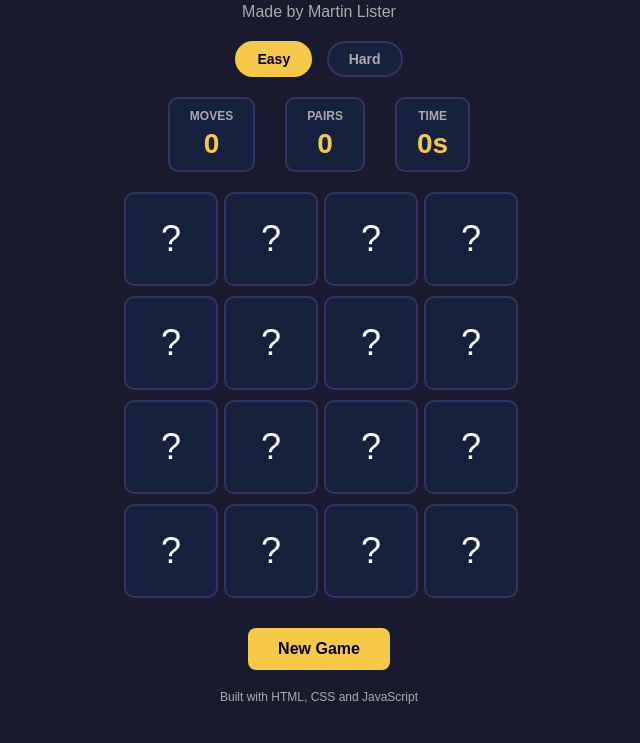
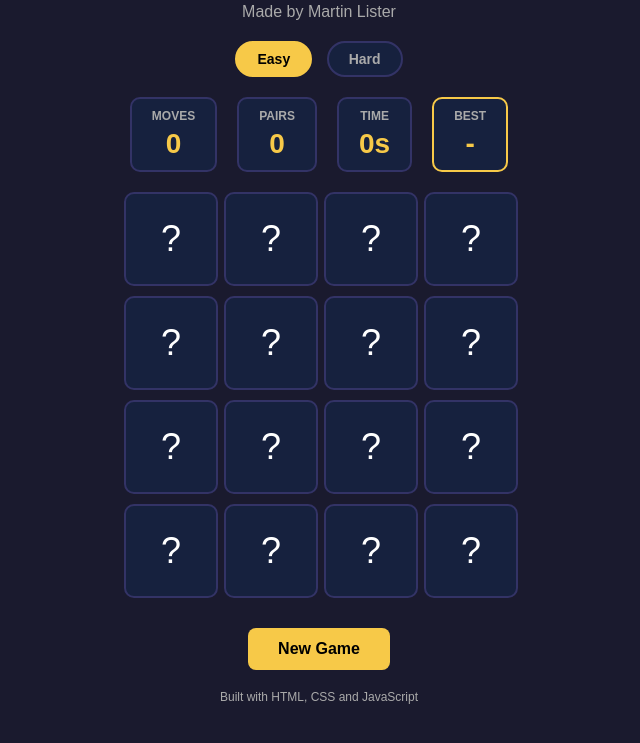
Before and after one commit to MartinLister1/memory-game, a plain HTML site: page index.html in a window 1280 px wide. Shown: the part 115-858 px from the top of the page, without its empty margins (321-961 px from the left). Drawn offline with Linux system fonts and the light colour scheme.

Commit message:
added best score tracker

```diff
--- a/index.html
+++ b/index.html
@@ -57,9 +57,10 @@
     .stats {
       display: flex;
       justify-content: center;
-      gap: 30px;
+      gap: 20px;
       margin-bottom: 20px;
       margin-top: 15px;
+      flex-wrap: wrap;
     }
 
     .stat {
@@ -67,6 +68,11 @@
       padding: 10px 20px;
       border-radius: 10px;
       border: 2px solid #333366;
+    }
+
+    /* best score stat looks a bit different */
+    .stat.best {
+      border-color: #f7c948;
     }
 
     .stat h3 {
@@ -187,6 +193,10 @@
         <h3>TIME</h3>
         <p id="timer">0s</p>
       </div>
+      <div class="stat best">
+        <h3>BEST</h3>
+        <p id="best">-</p>
+      </div>
     </section>
 
     <section class="grid easy" id="grid"></section>
@@ -216,18 +226,39 @@
     var timerInterval = null;
     var gameStarted = false;
 
-    // change difficulty and restart
+    // keep separate best scores for easy and hard
+    var bestEasy = null;
+    var bestHard = null;
+
     function setDifficulty(level, btn) {
       currentDifficulty = level;
 
-      // update which button looks active
       var buttons = document.querySelectorAll('.difficulty button');
       for (var i = 0; i < buttons.length; i++) {
         buttons[i].classList.remove('active');
       }
       btn.classList.add('active');
 
+      // show the right best score for this difficulty
+      updateBestDisplay();
+
       startGame();
+    }
+
+    // updates the best score on screen
+    function updateBestDisplay() {
+      var best = null;
+      if (currentDifficulty == 'easy') {
+        best = bestEasy;
+      } else {
+        best = bestHard;
+      }
+
+      if (best == null) {
+        document.getElementById('best').textContent = '-';
+      } else {
+        document.getElementById('best').textContent = best;
+      }
     }
 
     function startGame() {
@@ -244,7 +275,8 @@
       document.getElementById('pairs').textContent = '0';
       document.getElementById('timer').textContent = '0s';
 
-      // pick the right emojis based on difficulty
+      updateBestDisplay();
+
       var emojis = easyEmojis;
       if (currentDifficulty == 'hard') {
         emojis = hardEmojis;
@@ -278,8 +310,6 @@
 
       if (this.classList.contains('flipped')) return;
       if (this.classList.contains('matched')) return;
-
-      // if there are already 2 cards flipped that havent been checked yet dont allow another click
       if (firstCard != null && secondCard != null) return;
 
       if (gameStarted == false) {
@@ -290,18 +320,15 @@
       this.textContent = this.dataset.emoji;
       this.classList.add('flipped');
 
-      // save the first card then wait for second click
       if (firstCard == null) {
         firstCard = this;
         return;
       }
 
-      // second card clicked
       secondCard = this;
       moves++;
       document.getElementById('moves').textContent = moves;
 
-      // check if they are the same
       if (firstCard.dataset.emoji == secondCard.dataset.emoji) {
 
         firstCard.classList.add('matched');
@@ -320,6 +347,20 @@
 
         if (matchedPairs == totalPairs) {
           clearInterval(timerInterval);
+
+          // check if this is a new best score
+          if (currentDifficulty == 'easy') {
+            if (bestEasy == null || moves < bestEasy) {
+              bestEasy = moves;
+              updateBestDisplay();
+            }
+          } else {
+            if (bestHard == null || moves < bestHard) {
+              bestHard = moves;
+              updateBestDisplay();
+            }
+          }
+
           setTimeout(function() {
             alert('You win!! Finished in ' + seconds + ' seconds and ' + moves + ' moves');
           }, 400);
@@ -327,7 +368,6 @@
 
       } else {
 
-        // not a match so flip them back after a short delay
         var card1 = firstCard;
         var card2 = secondCard;
 
```
